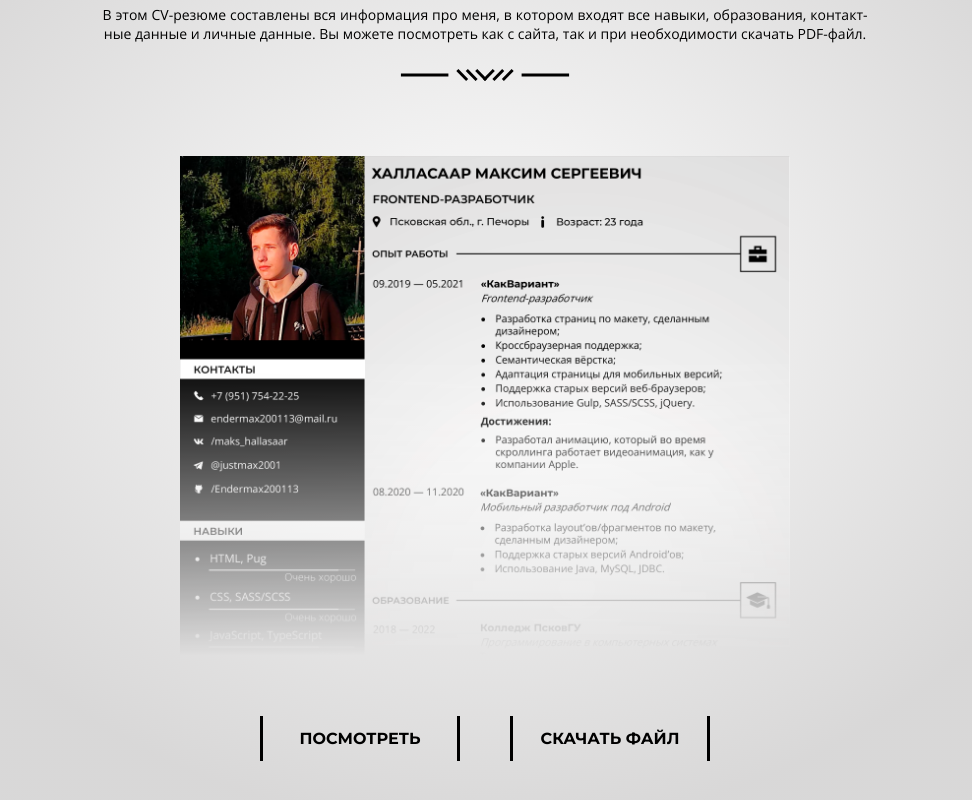
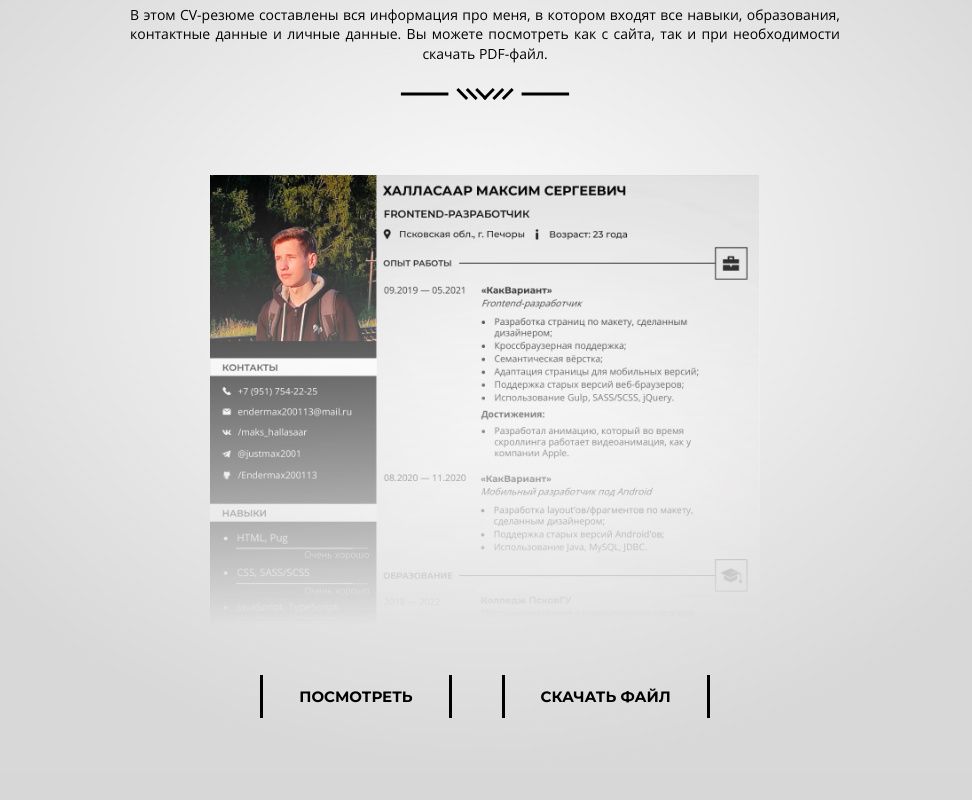
Before and after one commit to Endermax200113/site-portfolio, a React (Vite) app: page /about in a window 1280 px wide. Shown: the part 4506-5306 px from the top of the page, without its empty margins (155-1127 px from the left). After the commit the page ends 5279 px from the top, so only its background shows below. Built offline with nearby package versions, Linux system fonts and the light colour scheme; a web font is replaced by a local one.

Commit message:
The 'Resume' component adapted from >1600px to 1366px

```diff
--- a/src/assets/sass/_classes.scss
+++ b/src/assets/sass/_classes.scss
@@ -35,9 +35,8 @@
 %btn-big {
 	@extend %button;
 
-	width: px-to-rem(200);
-	height: px-to-rem(45);
-	border-inline: #{px-to-rem(3)} solid $color-full-black;
+	border-inline: px-to-rem(3) solid $color-full-black;
+	padding: 0.8em 2.4em;
 	font-weight: 700;
 	font-size: px-to-rem(16);
 	color: $color-full-black;
@@ -53,10 +52,6 @@
 	%btn-small {
 		font-size: rubber-size(1920, 12, 1600, 11);
 	}
-
-	%btn-big {
-		;
-	}
 }
 
 @media only screen and (px-to-rem(1600) > width) {
@@ -65,7 +60,7 @@
 	}
 
 	%btn-big {
-		;
+		font-size: rubber-size(1600, 16, 1366, 15);
 	}
 }
 
--- a/src/components/resume/Resume.module.scss
+++ b/src/components/resume/Resume.module.scss
@@ -13,22 +13,169 @@
 }
 
 .title {
-	margin-top: 75px;
+	margin-top: px-to-rem(75);
 }
 
 .separator {
-	margin-top: 25px;
+	margin-top: px-to-rem(25);
 }
 
+$height-resume: px-to-rem(500);
+
 .wrap {
-	width: 610px;
-	height: 500px;
-	margin-top: 75px;
+	width: px-to-rem(610);
+	height: $height-resume;
+	margin-top: px-to-rem(75);
 	overflow: hidden;
 }
 
 .image {
+	$mask:	linear-gradient(to bottom, rgba($color-light-gray, 1) 0,
+			rgba($color-light-gray, 0) $height-resume);
+
 	height: auto !important;
-	-webkit-mask: linear-gradient(to bottom, rgba($color-light-gray, 1) 200px, rgba($color-light-gray, 0) 500px);
-	mask: linear-gradient(to bottom, rgba($color-light-gray, 1) 200px, rgba($color-light-gray, 0) 500px);
+	-webkit-mask: $mask;
+	mask: $mask;
 }
+
+@media only screen and (px-to-rem(1600) > width) {
+	$height-rubber: rubber-size(1600, 500, 1366, 450);
+	$mask:	linear-gradient(to bottom, rgba($color-light-gray, 1) 0,
+			rgba($color-light-gray, 0) $height-rubber);
+
+	.wrap {
+		width: rubber-size(1600, 610, 1366, 550);
+		height: $height-rubber;
+	}
+
+	.image {
+		-webkit-mask: $mask;
+		mask: $mask;
+	}
+}
+
+@media only screen and (px-to-rem(1366) > width) {
+	.title {
+		;
+	}
+
+	.separator {
+		;
+	}
+
+	.wrap {
+		;
+	}
+
+	.image {
+		;
+	}
+}
+
+@media only screen and (px-to-rem(1280) > width) {
+	.title {
+		;
+	}
+
+	.separator {
+		;
+	}
+
+	.wrap {
+		;
+	}
+
+	.image {
+		;
+	}
+}
+
+@media only screen and (px-to-rem(1080) > width) {
+	.title {
+		;
+	}
+
+	.separator {
+		;
+	}
+
+	.wrap {
+		;
+	}
+
+	.image {
+		;
+	}
+}
+
+@media only screen and (px-to-rem(900) > width) {
+	.title {
+		;
+	}
+
+	.separator {
+		;
+	}
+
+	.wrap {
+		;
+	}
+
+	.image {
+		;
+	}
+}
+
+@media only screen and (px-to-rem(768) > width) {
+	.title {
+		;
+	}
+
+	.separator {
+		;
+	}
+
+	.wrap {
+		;
+	}
+
+	.image {
+		;
+	}
+}
+
+@media only screen and (px-to-rem(576) > width) {
+	.title {
+		;
+	}
+
+	.separator {
+		;
+	}
+
+	.wrap {
+		;
+	}
+
+	.image {
+		;
+	}
+}
+
+@media only screen and (px-to-rem(480) > width) {
+	.title {
+		;
+	}
+
+	.separator {
+		;
+	}
+
+	.wrap {
+		;
+	}
+
+	.image {
+		;
+	}
+}
--- a/src/components/resume/buttons/Buttons.module.scss
+++ b/src/components/resume/buttons/Buttons.module.scss
@@ -1,5 +1,55 @@
 @use '@sass/main' as *;
 
 .buttons {
-	margin: 60px 0 70px
+	margin-top: px-to-rem(60);
+	margin-bottom: px-to-rem(70);
 }
+
+@media only screen and (px-to-rem(1600) > width) {
+	.buttons {
+		margin-top: rubber-size(1600, 60, 1366, 50);
+		margin-bottom: rubber-size(1600, 70, 1366, 55);
+	}
+}
+
+@media only screen and (px-to-rem(1366) > width) {
+	.buttons {
+		;
+	}
+}
+
+@media only screen and (px-to-rem(1280) > width) {
+	.buttons {
+		;
+	}
+}
+
+@media only screen and (px-to-rem(1080) > width) {
+	.buttons {
+		;
+	}
+}
+
+@media only screen and (px-to-rem(900) > width) {
+	.buttons {
+		;
+	}
+}
+
+@media only screen and (px-to-rem(768) > width) {
+	.buttons {
+		;
+	}
+}
+
+@media only screen and (px-to-rem(576) > width) {
+	.buttons {
+		;
+	}
+}
+
+@media only screen and (px-to-rem(480) > width) {
+	.buttons {
+		;
+	}
+}
--- a/src/components/ui/button/button-resume/ButtonResume.module.scss
+++ b/src/components/ui/button/button-resume/ButtonResume.module.scss
@@ -3,7 +3,7 @@
 .button {
 	@extend %btn-big;
 
-	margin-left: 50px;
+	margin-left: px-to-rem(50);
 
 	&:first-child {
 		margin-left: 0;
--- a/src/components/ui/text/description/description-resume/DescriptionResume.module.scss
+++ b/src/components/ui/text/description/description-resume/DescriptionResume.module.scss
@@ -1,6 +1,54 @@
 @use '@sass/main' as *;
 
 .description {
-	margin-top: 60px;
-	width: 765px;
+	margin-top: px-to-rem(60);
+	width: px-to-rem(765);
 }
+
+@media only screen and (px-to-rem(1600) > width) {
+	.description {
+		width: rubber-size(1600, 765, 1366, 710);
+	}
+}
+
+@media only screen and (px-to-rem(1366) > width) {
+	.description {
+		;
+	}
+}
+
+@media only screen and (px-to-rem(1280) > width) {
+	.description {
+		;
+	}
+}
+
+@media only screen and (px-to-rem(1080) > width) {
+	.description {
+		;
+	}
+}
+
+@media only screen and (px-to-rem(900) > width) {
+	.description {
+		;
+	}
+}
+
+@media only screen and (px-to-rem(768) > width) {
+	.description {
+		;
+	}
+}
+
+@media only screen and (px-to-rem(576) > width) {
+	.description {
+		;
+	}
+}
+
+@media only screen and (px-to-rem(480) > width) {
+	.description {
+		;
+	}
+}
```
